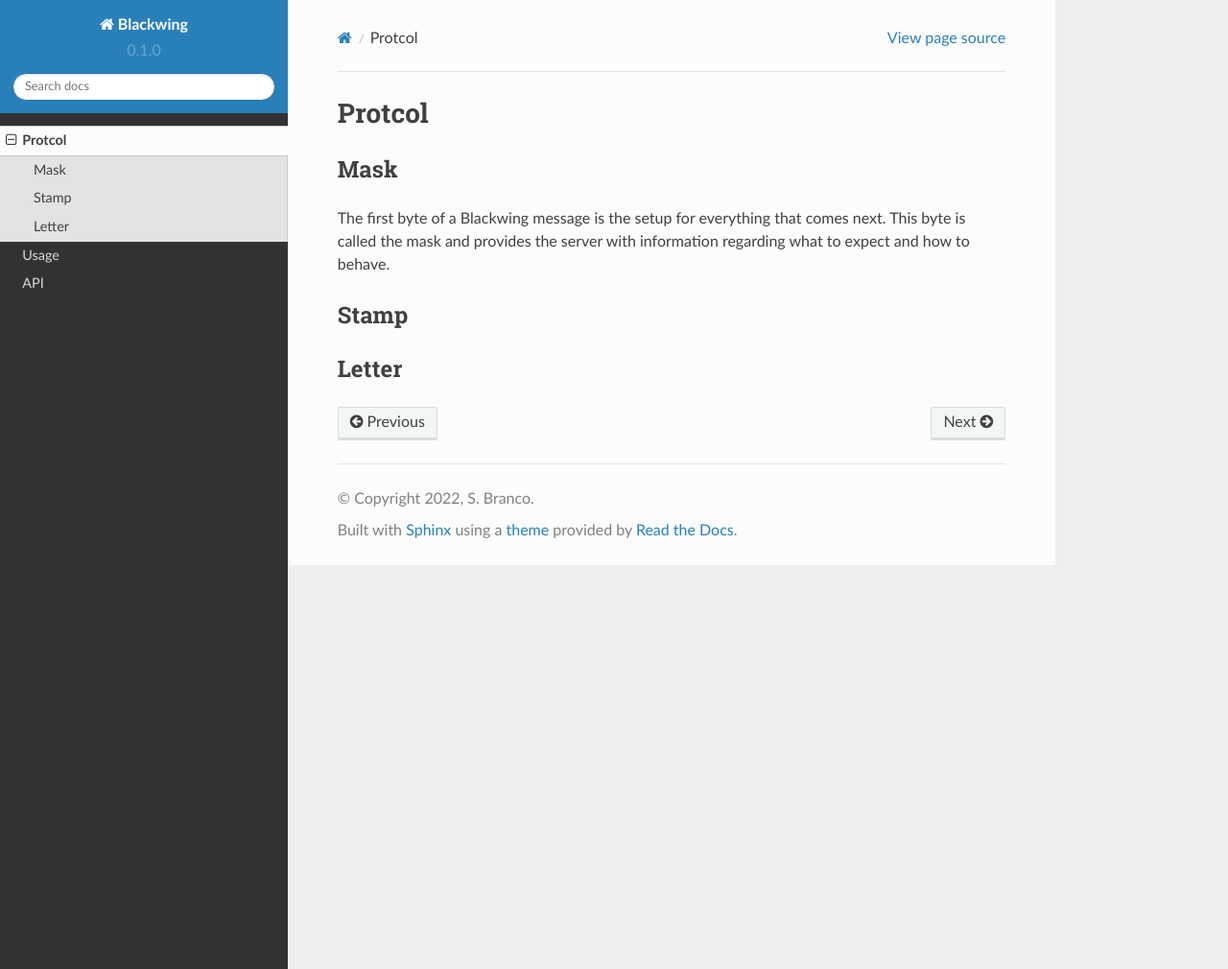
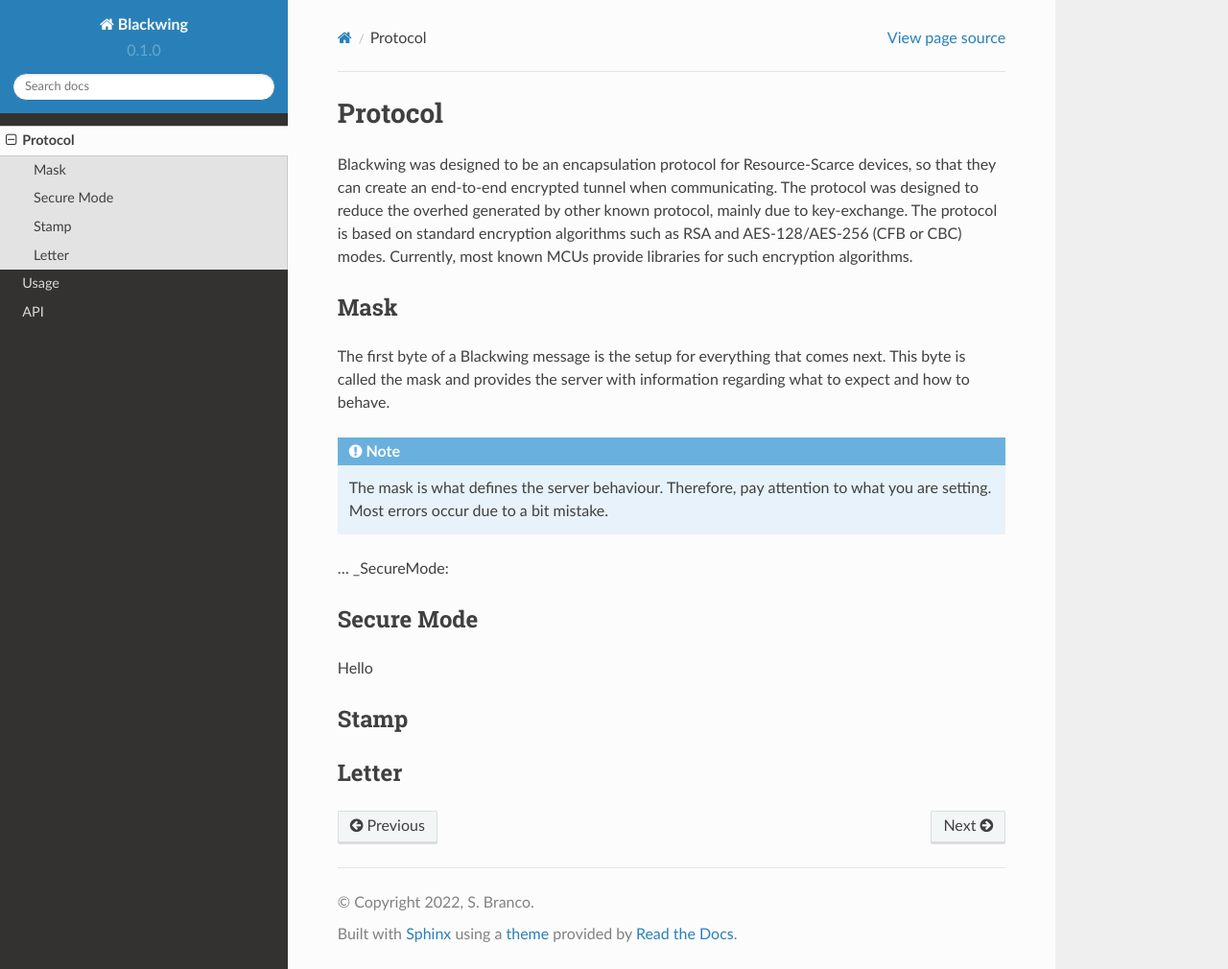
Before and after one commit to asergiobranco/blackwing_documentation, a Sphinx documentation site: the page built from docs/source/protocol.rst, in a window 1280 px wide and 1010 px high. Shown: the whole window at 96% size. Built offline with Sphinx 7.4.7 and the Read the Docs theme 2.0.0, drawn with Linux system fonts in a browser that asks for light colours; pages that are not in the unit, such as notebooks, are missing from menus.

Commit message:
Update protocol.rst

```diff
--- a/docs/source/protocol.rst
+++ b/docs/source/protocol.rst
@@ -1,13 +1,25 @@
-Protcol
+Protocol
 =====
+
+Blackwing was designed to be an encapsulation protocol for Resource-Scarce devices, so that they can create an end-to-end encrypted tunnel when communicating. The protocol was designed to reduce the overhed generated by other known protocol, mainly due to key-exchange. The protocol is based on standard encryption algorithms such as RSA and AES-128/AES-256 (CFB or CBC) modes. Currently, most known MCUs provide libraries for such encryption algorithms.
 
 .. _Mask:
 
 Mask
 ------------
 
-The first byte of a Blackwing message is the setup for everything that comes next.
-This byte is called the mask and provides the server with information regarding what to expect and how to behave.
+The first byte of a Blackwing message is the setup for everything that comes next. This byte is called the mask and provides the server with information regarding what to expect and how to behave.
+
+.. note::
+
+   The mask is what defines the server behaviour. Therefore, pay attention to what you are setting. Most errors occur due to a bit mistake.
+
+... _SecureMode:
+
+Secure Mode
+----------
+
+Hello
 
 .. _Stamp:
 
```
